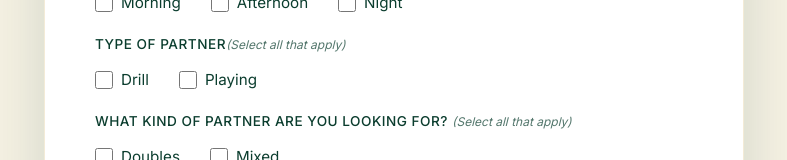
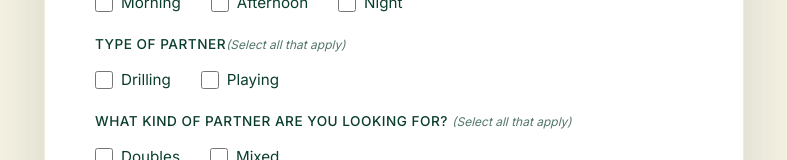
Before and after one commit to courted-app/landing-page, a React (Vite) app: page / in a window 1280 px wide. Shown: the part 2375-2535 px from the top of the page, without its empty margins (246-1033 px from the left). Built offline with nearby package versions, Linux system fonts and the light colour scheme; no server answers.

Commit message:
drilling

```diff
--- a/src/App.jsx
+++ b/src/App.jsx
@@ -581,7 +581,7 @@ function App() {
                     checked={formData.lookingFor.includes('Drilling')}
                     onChange={handleChange}
                   />
-                  <span>Drill</span>
+                  <span>Drilling</span>
                 </label>
                 <label className="checkbox-option">
                   <input
```
